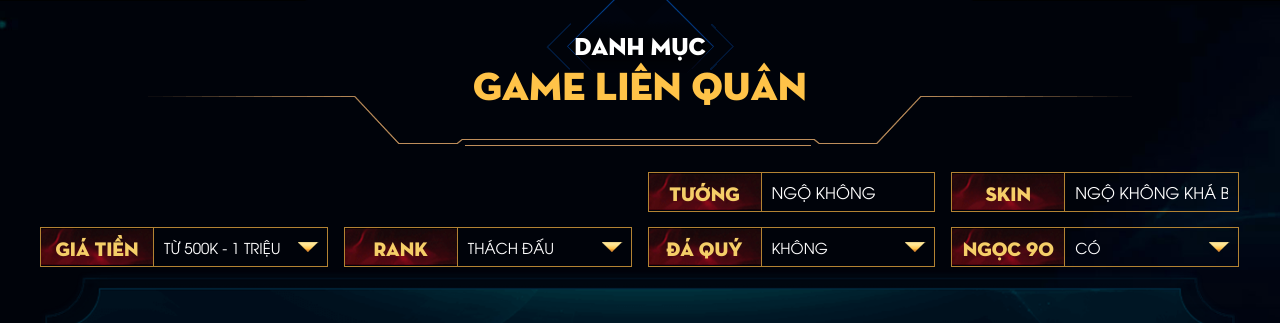
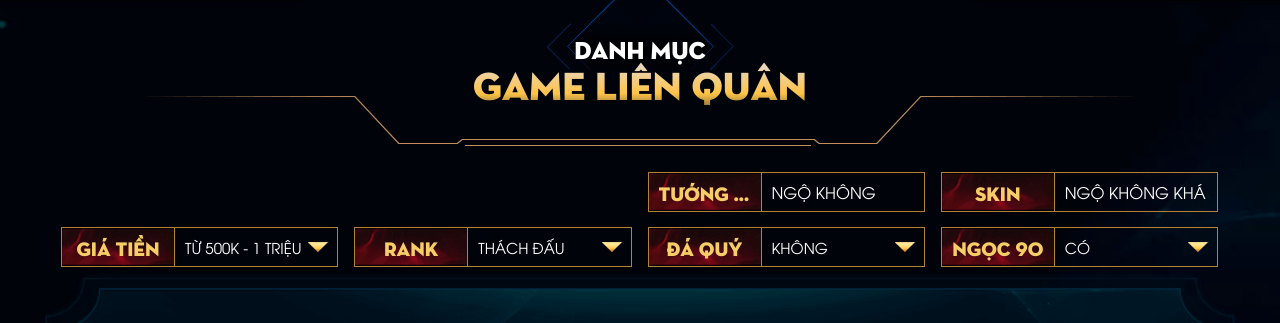
Before and after one commit to lemanhhai1310/html.gamelienquan, a PHP site: page / in a window 1280 px wide. Shown: the part 779-1102 px from the top of the page. Run offline with PHP 8.4, Linux system fonts and the light colour scheme; some libraries are stand-ins or nearby versions.

Commit message:
best update

```diff
--- a/header.php
+++ b/header.php
@@ -101,7 +101,7 @@
         </div>
 
     </nav>
-    <div class="uk-position-relative uk-visible-toggle uk-light" tabindex="-1" uk-slideshow="min-height: 400; autoplay: true;">
+    <div class="uk-position-relative uk-visible-toggle uk-light" tabindex="-1" uk-slideshow="min-height: 435; max-height: 872; autoplay: true;">
         <ul class="uk-slideshow-items">
             <li>
                 <img src="imgs/bg-slide2.png" alt="" uk-cover>
--- a/index.php
+++ b/index.php
@@ -42,6 +42,7 @@
             <span>danh mục</span>
             <div>game liên quân</div>
         </div>
+        <div class="lq-padding">
             <div class="lq-fillter uk-child-width-1-2 uk-child-width-1-4@m uk-grid-small" uk-grid>
                 <div class="uk-width-1-2 uk-visible@m">
 
@@ -49,7 +50,7 @@
                 <div>
                     <div class="uk-grid-collapse lq-label-box" uk-grid>
                         <div class="uk-width-auto c1 uk-background-norepeat" data-src="imgs/bg_label.png" uk-img>
-                        <label for="">tướng</label>
+                            <label class="uk-text-truncate" for="">tướng dai ra hai</label>
                         </div>
                         <div class="uk-width-expand">
                             <input class="uk-input" type="text" placeholder="" value="NGỘ KHÔNG">
@@ -59,7 +60,7 @@
                 <div>
                     <div class="uk-grid-collapse lq-label-box" uk-grid>
                         <div class="uk-width-auto c1 uk-background-norepeat" data-src="imgs/bg_label.png" uk-img>
-                        <label for="">skin</label>
+                            <label class="uk-text-truncate" for="">skin</label>
                         </div>
                         <div class="uk-width-expand">
                             <input class="uk-input" type="text" placeholder="" value="NGỘ KHÔNG KHÁ BẢNH">
@@ -98,7 +99,7 @@
                     <div>
                         <div class="uk-grid-collapse lq-label-box" uk-grid>
                             <div class="uk-width-auto c1 uk-background-norepeat" data-src="imgs/bg_label.png" uk-img>
-                            <label for=""><?= $v1['title'] ?></label>
+                                <label class="uk-text-truncate" for=""><?= $v1['title'] ?></label>
                             </div>
                             <div class="uk-width-expand">
                                 <div class="uk-width-1-1" uk-form-custom="target: > * > span:first-child">
@@ -116,6 +117,7 @@
                         </div>
                     </div>
                 <?php } ?>
+            </div>
         </div>
         <div class="uk-padding-large uk-height-viewport uk-background-norepeat" style="background-size: 100%" data-src="imgs/bg2.png" uk-img>
             <div class="uk-child-width-1-4@m uk-grid-small" uk-grid>
@@ -202,12 +204,12 @@
                             </div>
                             <div class="uk-position-bottom uk-background-norepeat lq-line" style="height: 9px; background-size: 100%" data-src="imgs/bg_sp.png" uk-img></div>
                         </div>
-                        <div class="uk-grid-small uk-child-width-1-2 uk-margin-medium-bottom lq-bottom" uk-grid>
+                        <div class="uk-grid-small uk-flex-center uk-child-width-1-2 uk-margin-medium-bottom lq-bottom" uk-grid>
                             <div>
-                                <a href="#" class="uk-button lq-btn1 uk-button-default uk-width-1-1 uk-background-norepeat uk-background-contain" style="" data-src="imgs/bg_btn1.png" uk-img>xem chi tiết</a>
+                                <a href="#" class="uk-button lq-btn1 uk-button-default uk-width-1-1 uk-background-norepeat uk-background-contain" style="" data-src="imgs/bg_btn1.png" uk-img><span>xem chi tiết</span></a>
                             </div>
                             <div>
-                                <a href="#" class="uk-button lq-btn1 uk-button-default uk-width-1-1 uk-background-norepeat uk-background-contain" style="" data-src="imgs/bg_btn1.png" uk-img>mua ngay</a>
+                                <a href="#" class="uk-button lq-btn1 uk-button-default uk-width-1-1 uk-background-norepeat uk-background-contain" style="" data-src="imgs/bg_btn1.png" uk-img><span>mua ngay</span></a>
                             </div>
                         </div>
                     </div>
--- a/scss/_home.scss
+++ b/scss/_home.scss
@@ -47,6 +47,13 @@
     font-size: 40px;
     color: #ffc348;
     margin-bottom: -35px;
+
+    color: #ffc348;
+    line-height: 1.3;
+    background: -webkit-linear-gradient(#e9d6b8 20%, #ffc348 70%, #7f6c36 100%);
+    -webkit-background-clip: text;
+    -webkit-text-fill-color: transparent;
+    text-transform: uppercase;
   }
 }
 .lq-card1{
@@ -138,6 +145,9 @@
     }
   }
 }
+.lq-padding{
+  padding: 0 21px;
+}
 .lq-bottom{
   margin-bottom: 25px !important;
 }
@@ -151,8 +161,16 @@
   padding: 0;
   border: none;
   &:hover{
-    background-image: none;
-    background: -webkit-linear-gradient(#e9d6b8 20%, #ffc348 70%, #7f6c36 100%) !important;
+    //background-image: none;
+    //background: -webkit-linear-gradient(#e9d6b8 20%, #ffc348 70%, #7f6c36 100%) !important;
+    span{
+      color: #ffc348;
+      line-height: 1.3;
+      background: -webkit-linear-gradient(#e9d6b8 20%, #ffc348 70%, #7f6c36 100%);
+      -webkit-background-clip: text;
+      -webkit-text-fill-color: transparent;
+      text-transform: uppercase;
+    }
   }
 }
 .lq-fillter{
```
Also changed, not shown: css/layout.css, 1 other file. Lines whose indentation alone changed are shown as unchanged.
